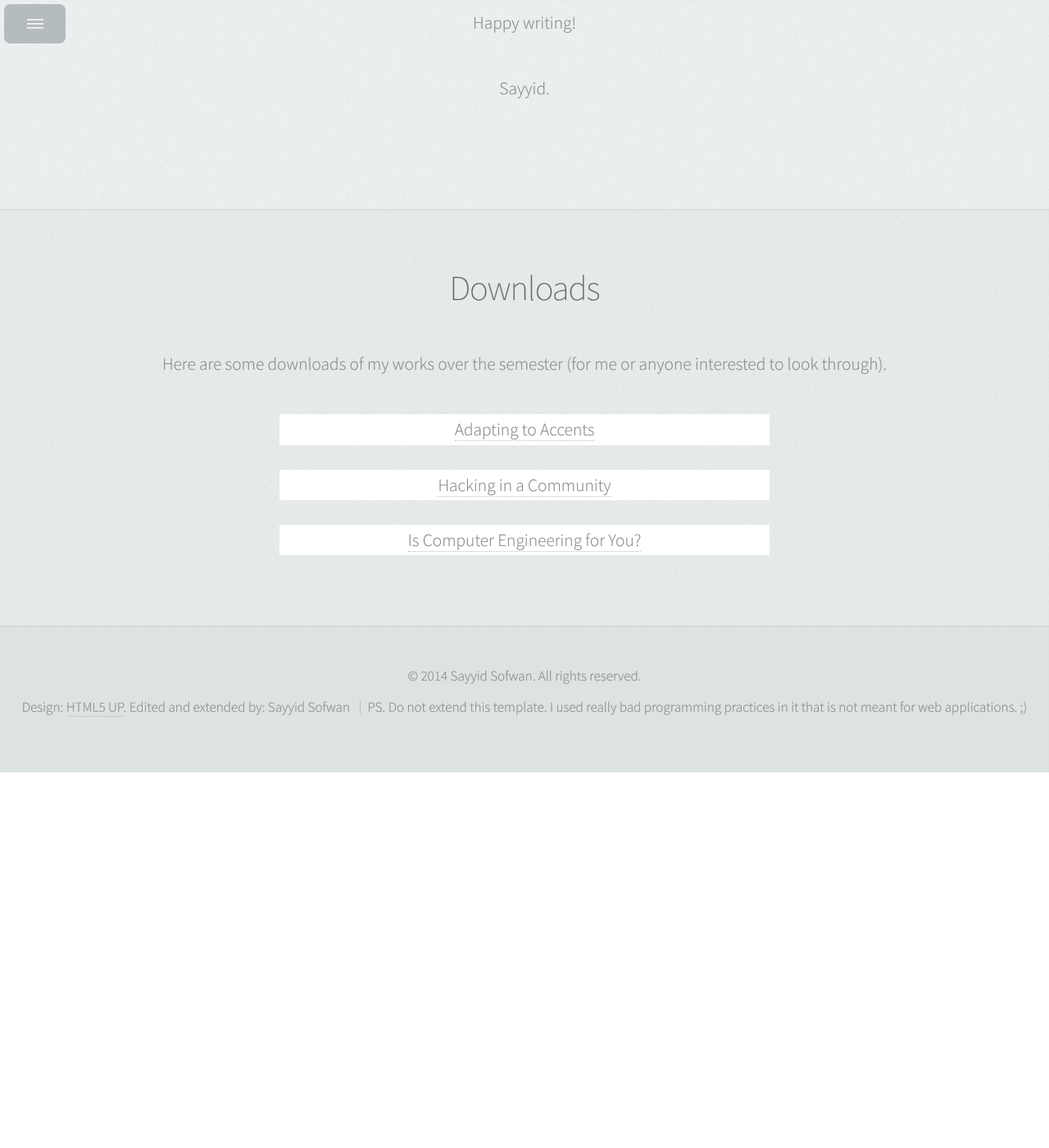
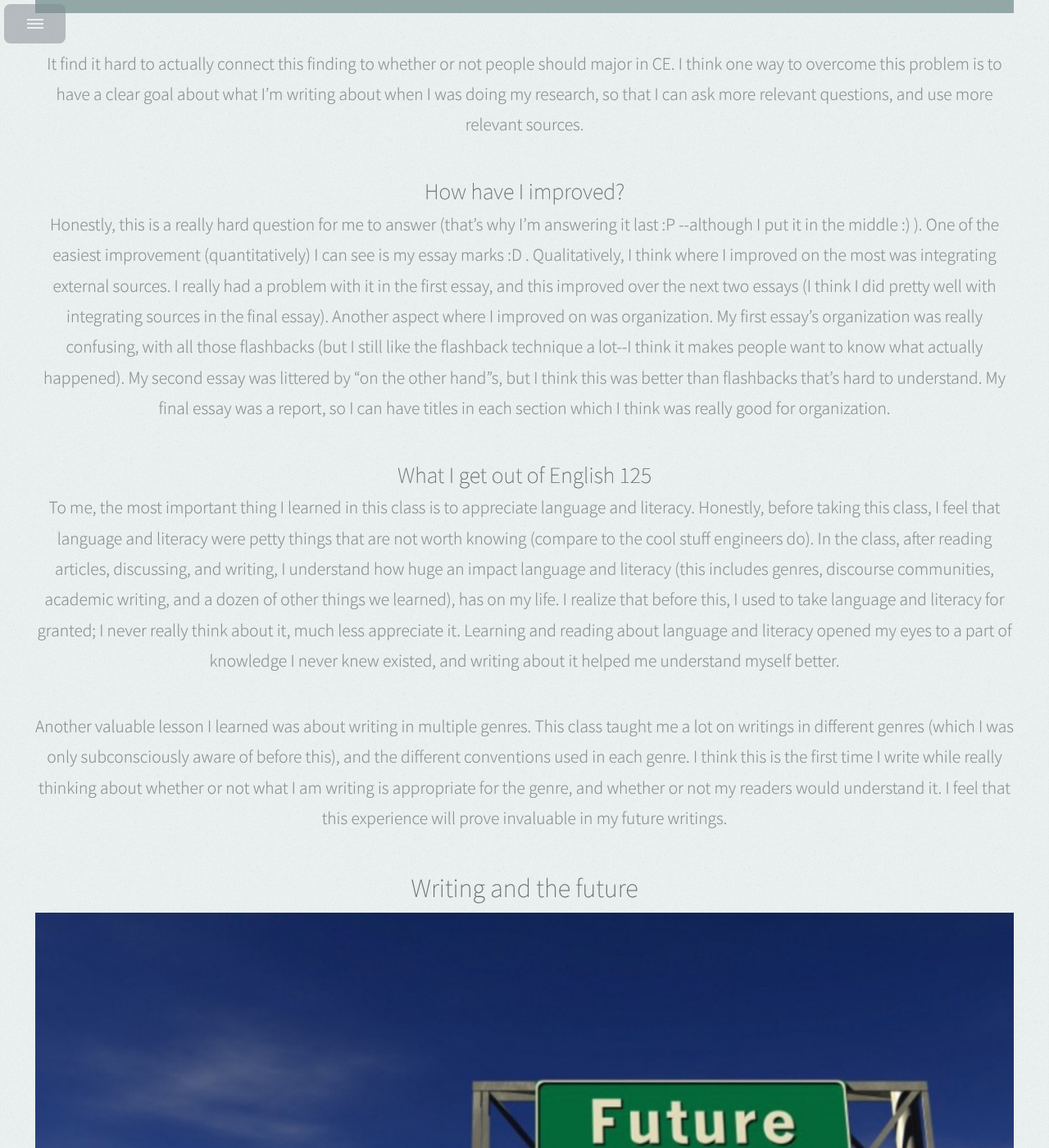
Before and after one commit to sysofwan/english125, a Jekyll site: the page index.html, which Jekyll copies as it is, in a window 1280 px wide and 1400 px high, scrolled down 11166 px. Shown: the whole window at 82% size. Built offline with Jekyll 4.4.1, drawn with Linux system fonts in a browser that asks for light colours; before the commit the page ends 12108 px from its top, so only the background shows below that; some of the changed text lies outside the part shown.

Commit message:
finished assignement

```diff
--- a/css/custom.css
+++ b/css/custom.css
@@ -49,3 +49,7 @@ h4 {
 #nav .subsec span {
 	padding-right: 1em;
 }
+
+section > div a.image.featured {
+	margin-top: 0.3em;
+}
--- a/index.html
+++ b/index.html
@@ -141,6 +141,8 @@ Prologue's nav expects links in one of two formats:
 							<h2>Reflections</h2>
 						</header>
 
+						<a href="#reflections" class="image featured scrolly"><img src="images/reflection6.jpg" alt="" /></a>
+
 						<p>
 							The last four month seems like a blink of an eye. It feels like a moment ago when I first entered a cramped class of around 15 people, after a horrible snowstorm (thank goodness we changed the class, and thank goodness it’s nice and warm now), feeling nervous and inferior, taking my first English class at the States (oh no, I’m taking an English class with Americans. They are native speakers, I’m not. How can I do well?). A lot have gone by since then. I have read  over 400 pages of articles (I managed to finish that THICK BOOK! :D), wrote more than 40 discussion questions, and wrote three 8 paged essays (I’m feeling quite proud of myself). From this experience, there is a lot I learn and a lot I can reflect on.
 						</p>
@@ -217,7 +219,7 @@ Prologue's nav expects links in one of two formats:
 							</div>
 
 							<p>
-								You can see that the final draft feels a lot more real and interesting. Other than this, there are a lot that I managed to improve from my first to my final draft—I managed to decrease the number of words from 1000 to 500, and still made it more meaningful. You can read my first draft here and my final draft here. From this, I understand that when you write something, the writing is not set in stone—you can still change it, and make it better.
+								You can see that the final draft feels a lot more real and interesting. Other than this, there are a lot that I managed to improve from my first to my final draft—I managed to decrease the number of words from 1000 to 500, and still made it more meaningful. You can read my first draft <a href="downloads/PersonalStatementFirst.pdf">here</a> and my final draft <a href="downloads/PersonalStatementFinal.pdf">here</a>. From this, I understand that when you write something, the writing is not set in stone—you can still change it, and make it better.
 							</p>
 
 							<p>
@@ -268,6 +270,8 @@ Prologue's nav expects links in one of two formats:
 							</p>
 
 							<h4>Ups and downs in writing</h4>
+
+							<a href="" class="image featured scrolly"><img src="images/up-n-down.jpg" alt="" /></a>
 
 							<p>
 								For me, writing always have its ups and downs. Sometimes I feel that I have a lot to write about, and I can just start writing, and everything will just fit into place. Othertimes, I feel that I can’t write anything and I would just stare at my laptop screen, typing a sentence and then deleting it again.
@@ -390,18 +394,24 @@ Prologue's nav expects links in one of two formats:
 							<h4>How have I improved?</h4>
 
 							<p>
-
+							Honestly, this is a really hard question for me to answer (that’s why I’m answering it last :P --although I put it in the middle :) ). One of the easiest improvement (quantitatively) I can see is my essay marks :D . Qualitatively, I think where I improved on the most was integrating external sources. I really had a problem with it in the first essay, and this improved over the next two essays (I think I did pretty well with integrating sources in the final essay). Another aspect where I improved on was organization. My first essay’s organization was really confusing, with all those flashbacks (but I still like the flashback technique a lot--I think it makes people want to know what actually happened). My second essay was littered by “on the other hand”s, but I think this was better than flashbacks that’s hard to understand. My final essay was a report, so I can have titles in each section which I think was really good for organization.
 							</p>
 
 							<h4>What I get out of English 125</h4>
 							<p>
 								To me, the most important thing I learned in this class is to appreciate language and literacy. Honestly, before taking this class, I feel that language and literacy were petty things that are not worth knowing (compare to the cool stuff engineers do). In the class, after reading articles, discussing, and writing, I understand how huge an impact language and literacy (this includes genres, discourse communities, academic writing, and a dozen of other things we learned), has on my life. I realize that before this, I used to take language and literacy for granted; I never really think about it, much less appreciate it. Learning and reading about language and literacy opened my eyes to a part of knowledge I never knew existed, and writing about it helped me understand myself better.
 							</p>
+
+							<p>
+								Another valuable lesson I learned was about writing in multiple genres. This class taught me a lot on writings in different genres (which I was only subconsciously aware of before this), and the different conventions used in each genre. I think this is the first time I write while really thinking about whether or not what I am writing is appropriate for the genre, and whether or not my readers would understand it. I feel that this experience will prove invaluable in my future writings.
+							</p>
 						</div>
 
 
 						<div id="more_writing">
 							<h3>Writing and the future</h3>
+
+							<a href="#more_writing" class="image featured scrolly"><img src="images/Future.jpg" alt="" /></a>
 
 							<p>
 								Honestly, for now, I have not taken any classes that requires a lot of writing here, so I never had the opportunity to use skills developed in this class in other courses, nor use any skills I acquired from other courses in this class. Most of my writing experience before taking this class was from my writing classes in Malaysia.  I am, however, planning to take a humanities course next semester, and I think my experience writing in this class, especially the report writing, and the citations, and integrating external readings into my own writing will be useful.
@@ -437,13 +447,13 @@ Prologue's nav expects links in one of two formats:
 							<p>Here are some downloads of my works over the semester (for me or anyone interested to look through).</p>
 
 							<div class="download">
-								<a href="#">Adapting to Accents</a>
+								<a href="downloads/AdaptingtoAccents.pdf">Adapting to Accents</a>
 							</div>
 							<div class="download">
-							<a href="#">Hacking in a Community</a>
+							<a href="downloads/Hacking in a Community.pdf">Hacking in a Community</a>
 							</div>
 							<div class="download">
-								<a href="#">Is Computer Engineering for You?</a>
+								<a href="/downloads/Is Computer Engineering for You.pdf">Is Computer Engineering for You?</a>
 							</div>
 						</div>
 					</section>
```
Also changed, not shown: images/Future.jpg (added), images/pic02.jpg (deleted), images/pic03.jpg (deleted), images/pic04.jpg (deleted), images/pic05.jpg (deleted), images/pic06.jpg (deleted), images/pic07.jpg (deleted), images/reflection6.jpg (added), images/swans.png (added), images/up-n-down.jpg (added), 5 other files.
